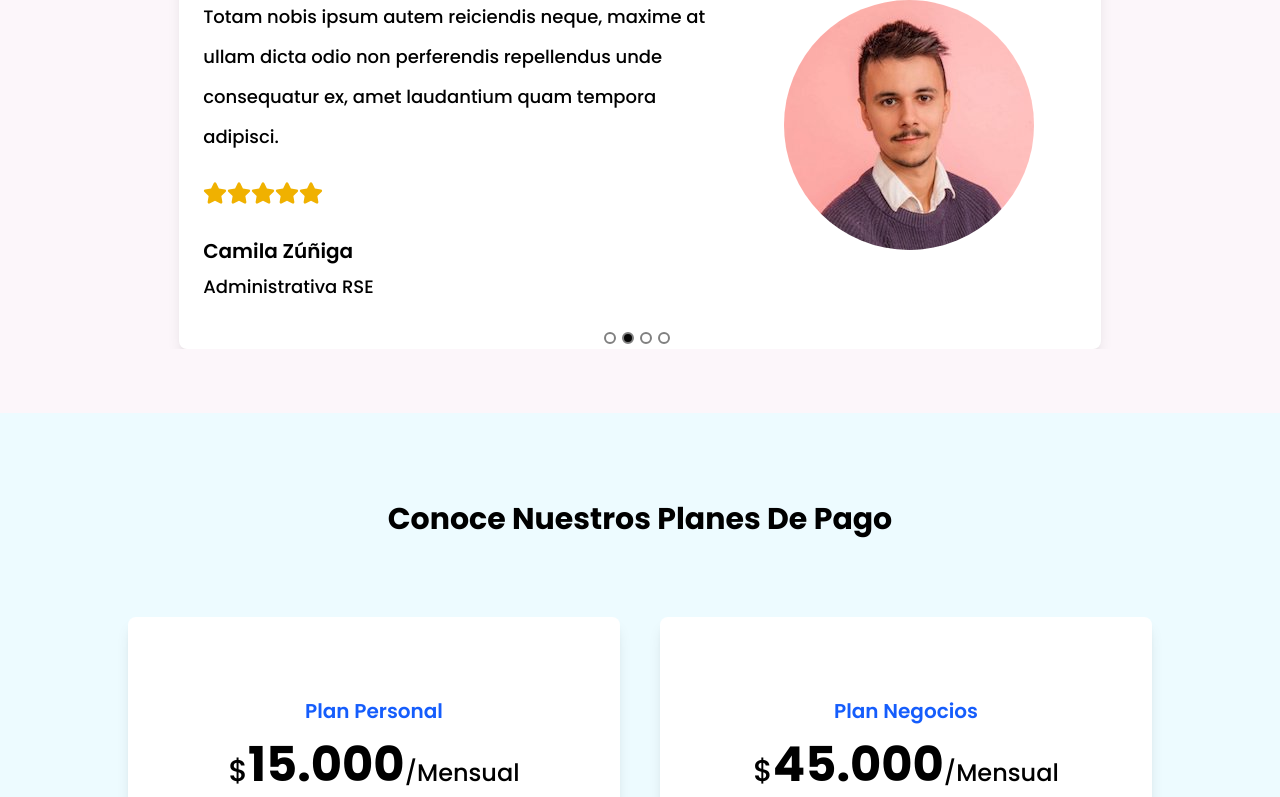
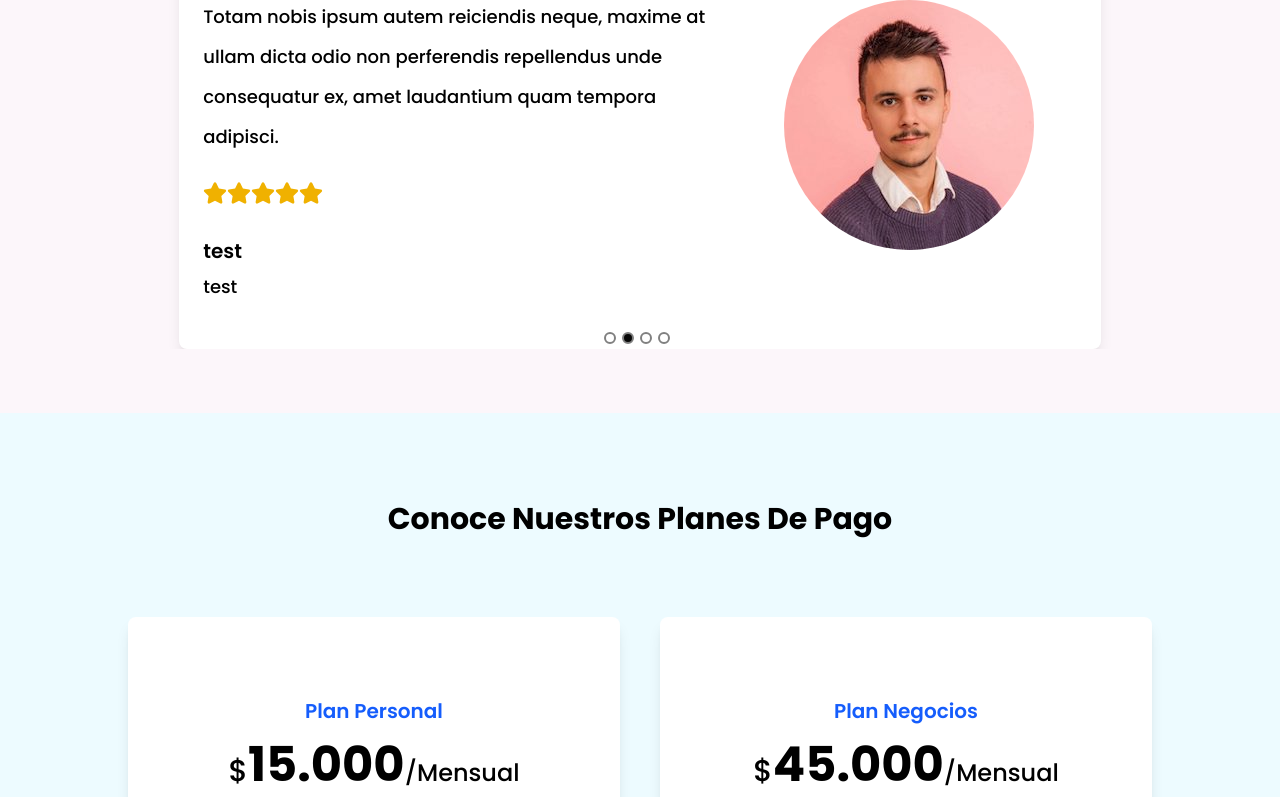
Before and after one commit to Tapricio/landing_page, a Next.js app: page / in a window 1280 px wide. Shown: the part 2999-3796 px from the top of the page. Built offline with nearby package versions, Linux system fonts and the light colour scheme.

Commit message:
test deploy github vercel

```diff
--- a/components/Home/Review/Review.tsx
+++ b/components/Home/Review/Review.tsx
@@ -42,23 +42,11 @@ const Review = () => {
           <ReviewCard
             job="Asistente Soporte y Redes"
             name="Patricio Torres"
-            image="/images/amor.png"
-          />
-          <ReviewCard
-            job="Administrativa RSE"
-            name="Camila Zúñiga"
-            image="/images/c2.png"
-          />
-          <ReviewCard
-            job="La mejor"
-            name="Camilita Paz"
             image="/images/c1.png"
           />
-          <ReviewCard
-            job="Mi 100%"
-            name="Cami mi amor"
-            image="/images/c2.png"
-          />
+          <ReviewCard job="test" name="test" image="/images/c2.png" />
+          <ReviewCard job="test2" name="test2" image="/images/c1.png" />
+          <ReviewCard job="test3" name="test3" image="/images/c2.png" />
         </Carousel>
       </div>
     </div>
```
